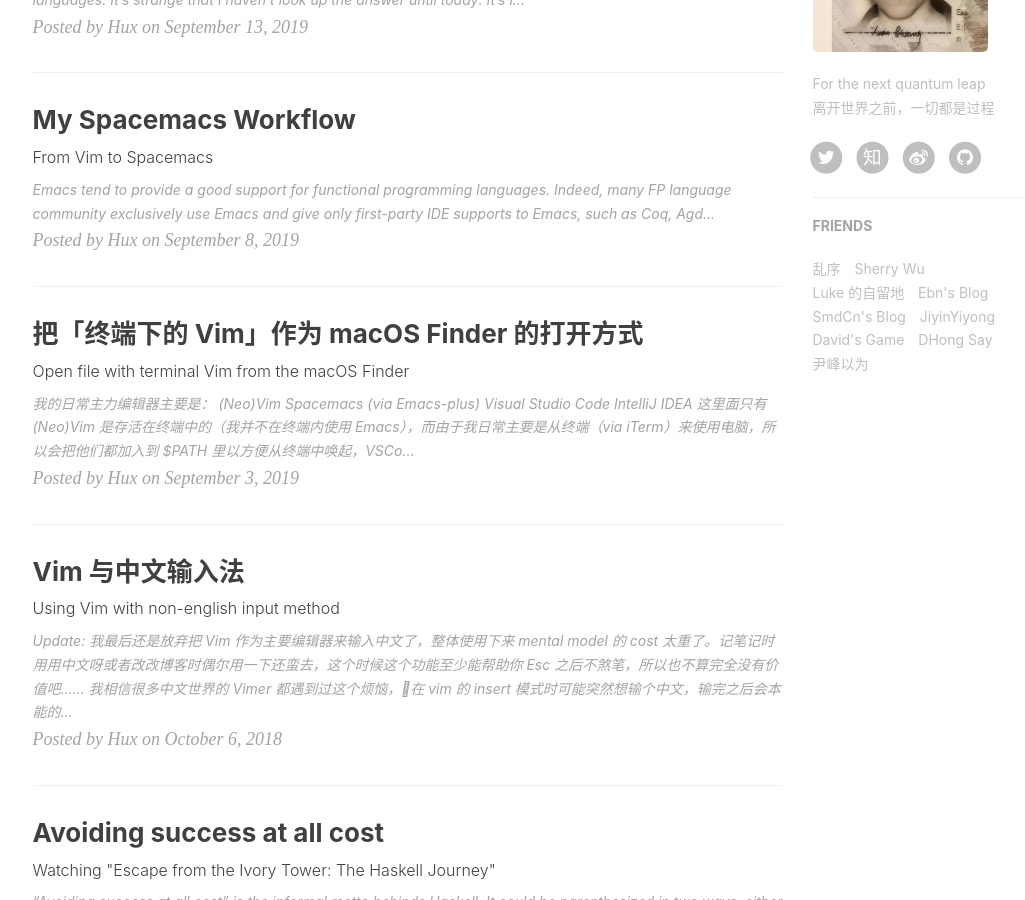
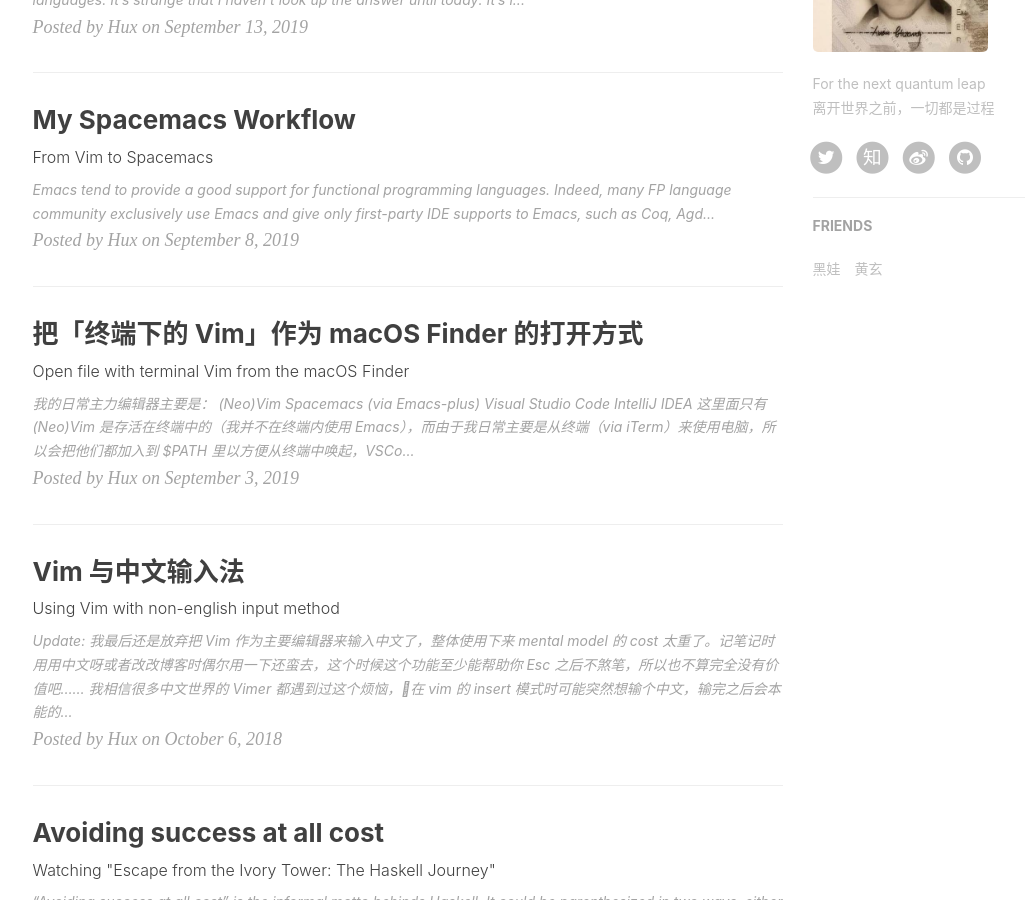
Before and after one commit to yemulinnb/yemulinnb.github.io, a Jekyll site: the page built from index.html, in a window 1280 px wide and 900 px high, scrolled down 1006 px. Shown: the whole window, without its empty margins (135-1160 px from the left). Built offline with Jekyll 4.4.1, drawn with Linux system fonts in a browser that asks for light colours; nearby versions of some CDN libraries; the list of posts is cut into pages by our own code; comment, search, counter and statistics services are not loaded.

Commit message:
commit config 2cd

```diff
--- a/_config.yml
+++ b/_config.yml
@@ -4,7 +4,7 @@ SEOTitle: 叶哥的博客 | YeGe Blog
 header-img: img/home-bg.jpg
 email: yemulin0923@163.com
 description: "叶哥的学习博客|To be the light "
-keyword: "叶哥"
+keyword: "叶哥 Leecode"
 url: "https://yemulinnb.github.io"              # your host, for absolute URL
 baseurl: ""                             # for example, '/blog' if your blog hosted on 'host/blog'
 
@@ -106,31 +106,28 @@ friends: [
     #     title: "Su",
     #     href: "http://su.gallery/"
     # },{
-        title: "乱序",
-        href: "http://mida.re/"
+        title: "黑娃",
+        href: "https://starkschroedinger.github.io"
     },{
-        title: "Sherry Wu",
-        href: "https://xuechundesign.github.io"
-    },{
-        title: "Luke 的自留地",
-        href: "http://hmqk1995.github.io"
-    },{
-        title: "Ebn's Blog",
-        href: "http://ebnbin.com/"
-    },{
-        title: "SmdCn's Blog",
-        href: "http://blog.smdcn.net"
-    },{
-        title: "JiyinYiyong",
-        href: "http://tiye.me/"
-    },{
-        title: "David's Game",
-        href: "https://www.ruoyaowu.com/"
-    },{
-        title: "DHong Say",
-        href: "http://dhong.co"
-    },{
-        title: "尹峰以为",
-        href: "http://ingf.github.io/"
+        title: "黄玄",
+        href: "https://Huxpro.github.io"
     }
+    #    title: "Luke 的自留地",
+    #   href: "http://hmqk1995.github.io"
+    #},{
+    #    title: "Ebn's Blog",
+    #    href: "http://ebnbin.com/"
+    #},{
+    #    title: "SmdCn's Blog",
+    #    href: "http://blog.smdcn.net"
+    #},{
+    #    title: "JiyinYiyong",
+    #    href: "http://tiye.me/"
+    #},{
+    #    title: "David's Game",
+    #    href: "https://www.ruoyaowu.com/"
+    #},{
+     #   title: "DHong Say",
+     #   href: "http://dhong.co"
+
 ]
```
